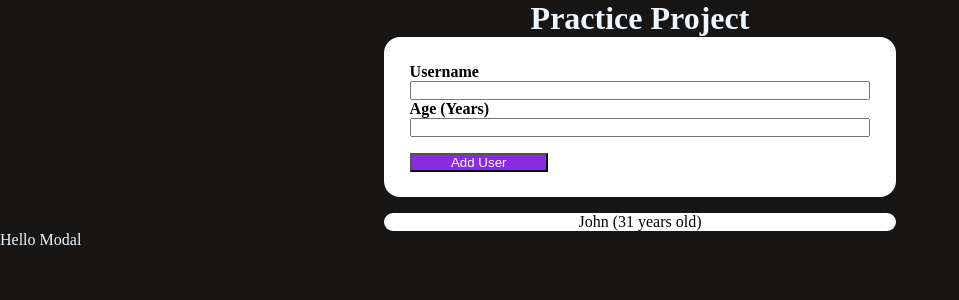
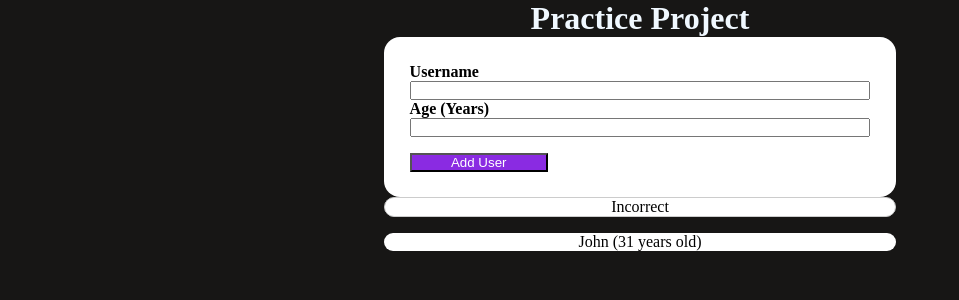
Before and after one commit to Theodoric-Graham/practice-project-1, a React (Create React App) app: page / in a window 1280 px wide. Shown: the top 300 px of the page, without its empty margins (0-959 px from the left). Built offline with nearby package versions, Linux system fonts and the light colour scheme.

Commit message:
added validation and displayed error on modal

```diff
--- a/src/App.css
+++ b/src/App.css
@@ -67,3 +67,19 @@ p {
   margin-top: 1rem;
   font-size: 1.6rem;
 }
+
+.modal {
+  text-align: center;
+  background: white;
+  color: black;
+  width: 40%;
+  margin: auto;
+  border: 1px solid #ccc;
+  transition: 1.1s ease-out;
+  box-shadow: -2rem 2rem 2rem rgba(black, 0.2);
+  filter: blur(0);
+  transform: scale(1);
+  opacity: 1;
+  visibility: visible;
+  border-radius: 1rem;
+}
--- a/src/App.js
+++ b/src/App.js
@@ -8,6 +8,8 @@ function App() {
   const [userInfo, setUserInfo] = useState([
     { text: "John (31 years old)", id: "g1" },
   ]);
+
+  const errorMessage = (errorMessage) => {};
 
   const addInfoHandler = (enteredUsername, enteredAge) => {
     setUserInfo((prevInfo) => {
@@ -40,7 +42,6 @@ function App() {
       <h1>Practice Project </h1>
       <Input onAddInfo={addInfoHandler} />
       {content}
-      <Modal />
     </div>
   );
 }
--- a/src/Input.js
+++ b/src/Input.js
@@ -1,24 +1,21 @@
 import React, { useState } from "react";
-import InvalidUsername from "./InvalidUsername";
-import InvalidAge from "./InvalidAge";
+import Modal from "./Modal";
 
 const Input = (props) => {
   const [enteredUsername, setEnteredUsername] = useState("");
   const [enteredAge, setEnteredAge] = useState("");
-  const [isValid, setIsValid] = useState(true);
+  const [errorMessage, setErrorMessage] = useState("");
 
   const usernameChangeHandler = (event) => {
     if (event.target.value.trim().length > 0) {
-      setIsValid(true);
+      setEnteredUsername(event.target.value);
     }
-    setEnteredUsername(event.target.value);
   };
 
   const ageChangeHandler = (event) => {
     if (event.target.value.trim().length > 0) {
-      setIsValid(true);
+      setEnteredAge(event.target.value);
     }
-    setEnteredAge(event.target.value);
   };
 
   const formSubmitHandler = (event) => {
@@ -26,19 +23,24 @@ const Input = (props) => {
     if (enteredUsername.trim().length === 0) {
       console.log("not valid");
 
-      setIsValid(false);
-      <InvalidUsername />;
+      setErrorMessage("username: Username is empty");
+      return;
+    }
+
+    if (/[^a-zA-Z]/.test(enteredUsername)) {
+      setErrorMessage("username: Username cannot contain numbers");
+      return;
     }
     if (Math.sign(enteredAge) !== 1) {
       console.log("not a digit");
-
-      setIsValid(false);
-      return <InvalidAge />;
+      setErrorMessage("age: Must be a number above 0");
+      return;
     }
     props.onAddInfo(enteredUsername, enteredAge);
   };
 
   return (
+    <div>
       <form onSubmit={formSubmitHandler}>
         <div className={"input-container"}>
           <strong>Username</strong>
@@ -48,6 +50,8 @@ const Input = (props) => {
           <button type="submit">Add User</button>
         </div>
       </form>
+      <Modal error={errorMessage} />
+    </div>
   );
 };
 
--- a/src/Modal.js
+++ b/src/Modal.js
@@ -1,5 +1,5 @@
-const Modal = () => {
-  return <div>Hello Modal</div>;
+const Modal = (props) => {
+  return <div className="modal">{`Incorrect ${props.error}`}</div>;
 };
 
 export default Modal;
```
Lines whose indentation alone changed are shown as unchanged.
